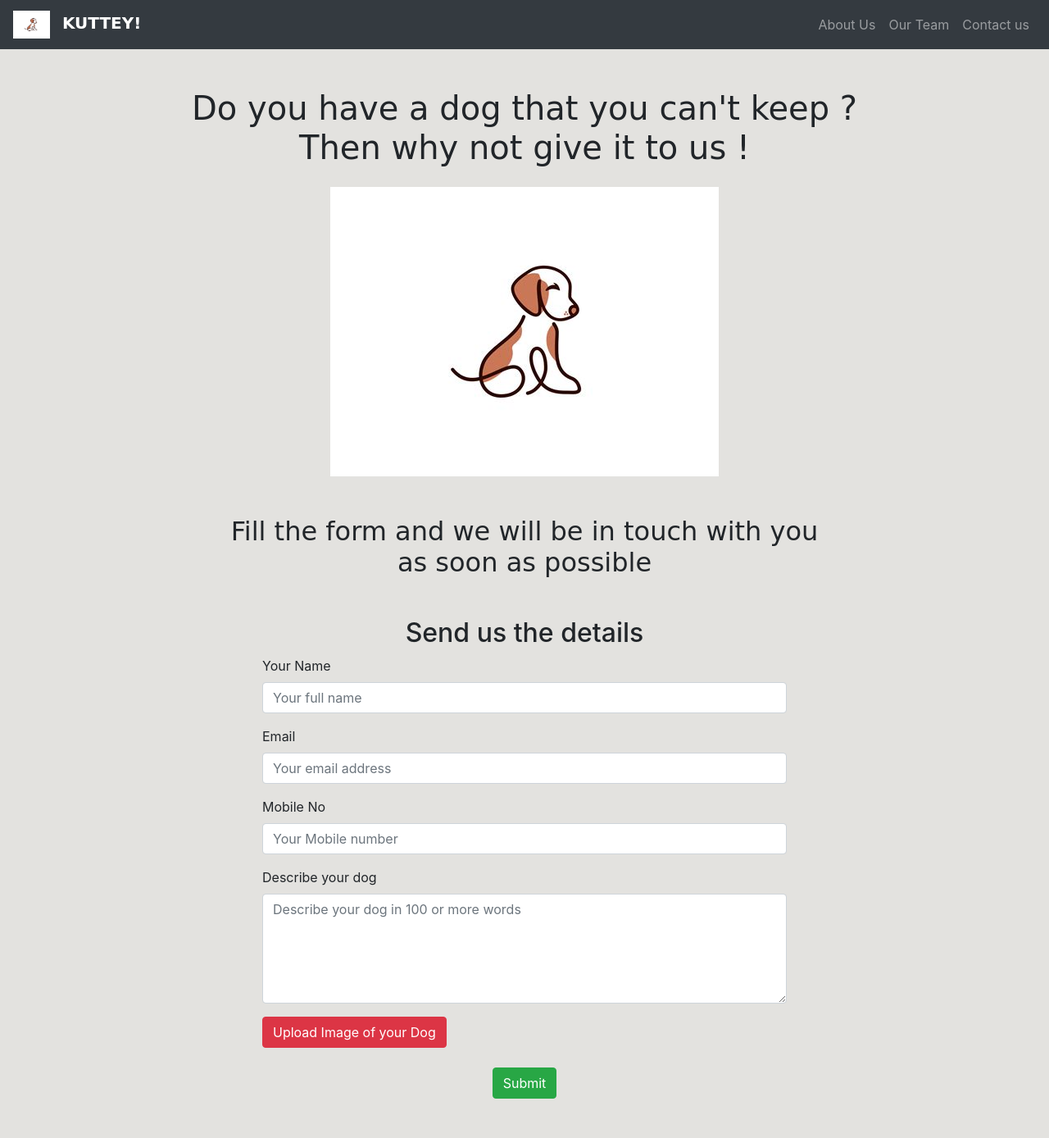
After one commit to PrakharHacks/StrayDogAdoption, a PHP site: page /giveaway.php in a window 1280 px wide. The commit adds this page. Shown: the whole page at 82% size. Run offline with PHP 8.4, Linux system fonts and the light colour scheme.

Commit message:
Updated Interface

```diff
--- a/css/style.css
+++ b/css/style.css
@@ -36,3 +36,7 @@
     font-family: courier;
     font-weight: bolder;
 }
+html
+{
+    scroll-behavior:smooth;
+}
--- /dev/null
+++ b/css/style1.css
@@ -0,0 +1,9 @@
+*{
+    margin: 0;
+    padding: 0;
+    box-sizing: border-box;
+}
+.navbar-brand {
+    font-family: cursive;
+    font-weight: bolder;
+}
--- /dev/null
+++ b/giveaway.php
@@ -0,0 +1,106 @@
+<!DOCTYPE html>
+<html lang="en">
+
+<head>
+    <title>Kuttey_Give_away</title>
+    <meta charset="utf-8">
+    <meta name="viewport" content="width=device-width, initial-scale=1">
+    <link rel="stylesheet" href="https://cdn.jsdelivr.net/npm/bootstrap@4.6.1/dist/css/bootstrap.min.css">
+    <link rel="stylesheet" href="css\style1.css" type="text/css">
+</head>
+
+<body style="background-color: #E3E2DF;">
+    <nav class="navbar navbar-expand-sm bg-dark navbar-dark">
+        <!-- Brand -->
+        <a class="navbar-brand" href="index.php">
+            <img src="images\download.jpg" width="45" alt="" class="d-inline-block align-middle mr-2">
+            <!-- Logo Text -->
+            <span class="text-uppercase font-weight-bold">Kuttey!</span>
+        </a>
+
+        <!-- Links -->
+        <ul class="navbar-nav ml-auto">
+            <li class="nav-item">
+                <a class="nav-link" href="about.php" target="_blank">About Us</a>
+            </li>
+            <li class="nav-item">
+                <a class="nav-link" href="index.php">Our Team</a>
+            </li>
+            <li class="nav-item">
+                <a class="nav-link" href="#">Contact us</a>
+            </li>
+
+
+        </ul>
+    </nav>
+
+    <section class="my-5">
+
+        <div class="my-4">
+            <div style="text-align: center; font-family: cursive;">
+                <h1 class="giveaway">Do you have a dog that you can't keep ? <br> Then why not give it to us !</h1>
+            </div>
+        </div>
+        <div class="my-4">
+            <div style="text-align: center;">
+                <img src="images\download.jpg" alt="Logo">
+            </div>
+        </div>
+        <div class="my-5">
+            <div style="text-align: center; font-family: cursive;">
+                <h2>Fill the form and we will be in touch with you <br> as soon as possible</h2>
+            </div>
+        </div>
+    </section>
+
+    <section class="my-5">
+        <div>
+            <h2 class="text-center">Send us the details</h2>
+        </div>
+        <div class="w-50 m-auto">
+            <form action="giveinfo.php" method="post" enctype="multipart/form-data">
+                <div class="form-group">
+                    <label class="">Your Name</label>
+                    <input type="text" name="user" id="user" class="form-control" autocomplete="off" placeholder="Your full name" required>
+                </div>
+                <div class="form-group">
+                    <label class="">Email</label>
+                    <input type="text" name="email" id="email" class="form-control" autocomplete="off" placeholder="Your email address" required>
+                </div>
+                <div class="form-group">
+                    <label class="">Mobile No</label>
+                    <input type="text" name="mobile" id="mobile" class="form-control" autocomplete="off" placeholder="Your Mobile number" required>
+                </div>
+                <div class="form-group">
+                    <label for="comment">Describe your dog</label>
+                    <textarea class="form-control" rows="5" id="comment" placeholder="Describe your dog in 100 or more words" name="comment"></textarea>
+                </div>
+                <div class="my-2">
+                    <input type="file" accept="image/*" name="upload_image" id="upload_image" onchange="loadFile(event)" style="display: none;">
+                    <label for="upload_image" style="cursor: pointer;" class="btn btn-danger">Upload Image of your Dog</label>
+                    <img id="output" width="200" />
+                </div>
+
+
+                <div class="text-center my-3">
+                    <button type="submit" class="btn btn-success" name="sent">Submit</button>
+                </div>
+            </form>
+        </div>
+    </section>
+    <script>
+        var loadFile = function(event) {
+            var image = document.getElementById('output');
+            image.src = URL.createObjectURL(event.target.files[0]);
+        };
+    </script>
+
+
+
+    <script src="https://cdn.jsdelivr.net/npm/jquery@3.6.0/dist/jquery.slim.min.js"></script>
+    <script src="https://cdn.jsdelivr.net/npm/popper.js@1.16.1/dist/umd/popper.min.js"></script>
+    <script src="https://cdn.jsdelivr.net/npm/bootstrap@4.6.1/dist/js/bootstrap.bundle.min.js"></script>
+
+</body>
+
+</html>
```
Also changed, not shown: about.php (+12 -0 lines), giveinfo.php (added, +58 -0 lines), index.php (+16 -15 lines), Giveaway/628a821140a018.15262089.jpg (added), Team/Chaitanya.png (added), Team/Prakhar.png (added), uploads/628a7f3a7bd002.91368621.jpg (added), 1 other file.
